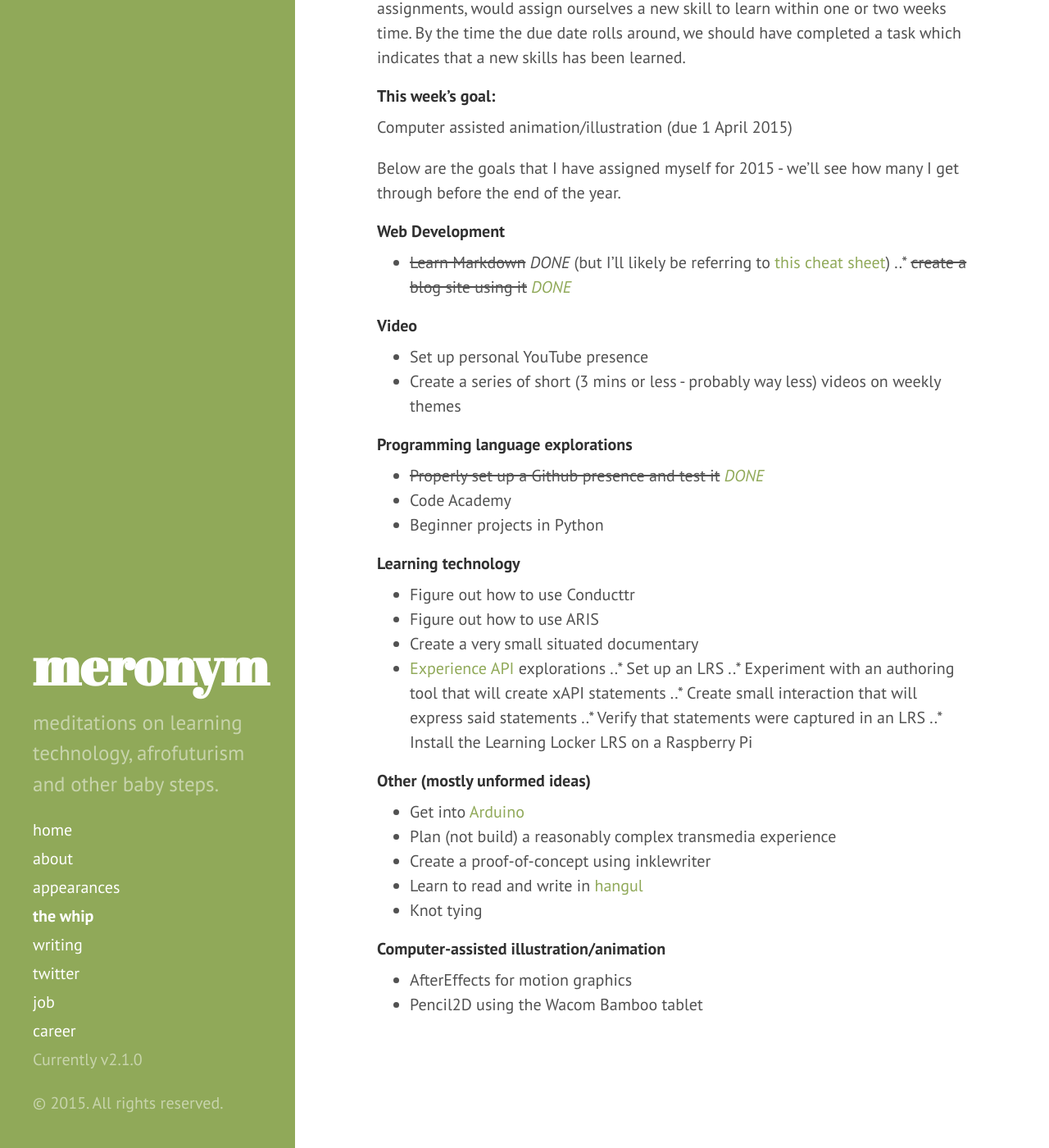
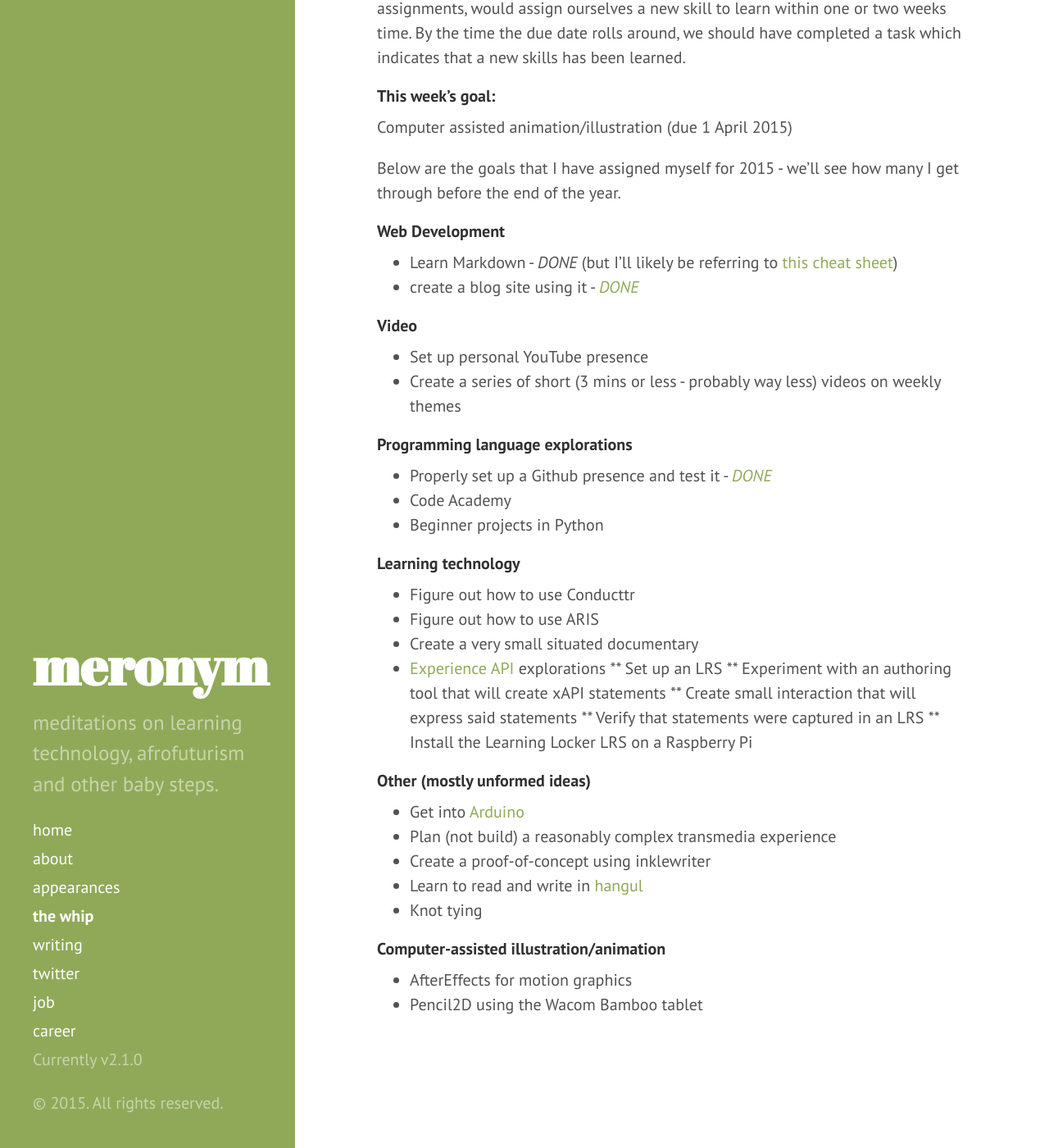
Before and after one commit to craigwiggins/craigwiggins.github.io, a Jekyll site: the page built from the-whip.md, in a window 1280 px wide and 1400 px high, scrolled down 638 px. Shown: the whole window at 82% size. Built offline with Jekyll 4.4.1, drawn with Linux system fonts in a browser that asks for light colours; Markdown is read by kramdown in place of the engine named in the settings.

```diff
--- a/the-whip.md
+++ b/the-whip.md
@@ -13,15 +13,15 @@
 Below are the goals that I have assigned myself for 2015 - we'll see how many I get through before the end of the year.
 
 ####Web Development
-* ~~Learn Markdown~~ *DONE* (but I'll likely be referring to [this cheat sheet](https://github.com/adam-p/markdown-here/wiki/Markdown-Cheatsheet))
-..* ~~create a blog site using it~~ [*DONE*](http://craigwiggins.github.io)
+* Learn Markdown - *DONE* (but I'll likely be referring to [this cheat sheet](https://github.com/adam-p/markdown-here/wiki/Markdown-Cheatsheet))
+* create a blog site using it - [*DONE*](http://craigwiggins.github.io)
 
 ####Video
 * Set up personal YouTube presence
 * Create a series of short (3 mins or less - probably way less) videos on weekly themes
 
 ####Programming language explorations
-* ~~Properly set up a Github presence and test it~~ [*DONE*](https://github.com/craigwiggins/hello-world)
+* Properly set up a Github presence and test it - [*DONE*](https://github.com/craigwiggins/hello-world)
 * Code Academy
 * Beginner projects in Python
 
@@ -30,11 +30,11 @@
 * Figure out how to use ARIS
 * Create a very small situated documentary
 * [Experience API](http://xapi.adlnet.gov) explorations
-..* Set up an LRS
-..* Experiment with an authoring tool that will create xAPI statements
-..* Create small interaction that will express said statements
-..* Verify that statements were captured in an LRS
-..* Install the Learning Locker LRS on a Raspberry Pi
+** Set up an LRS
+** Experiment with an authoring tool that will create xAPI statements
+** Create small interaction that will express said statements
+** Verify that statements were captured in an LRS
+** Install the Learning Locker LRS on a Raspberry Pi
 
 ####Other (mostly unformed ideas)
 * Get into [Arduino](http://www.arduino.cc/)
```
